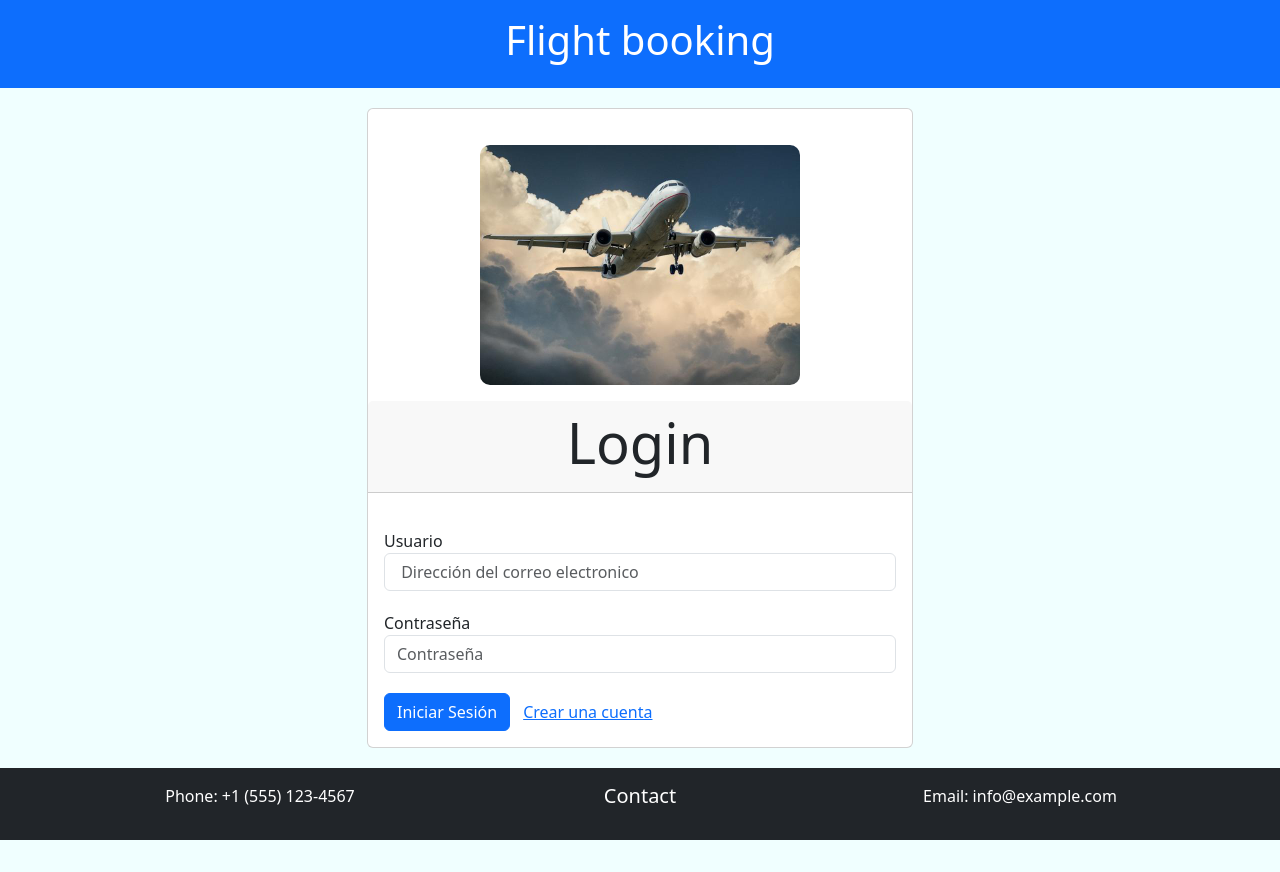
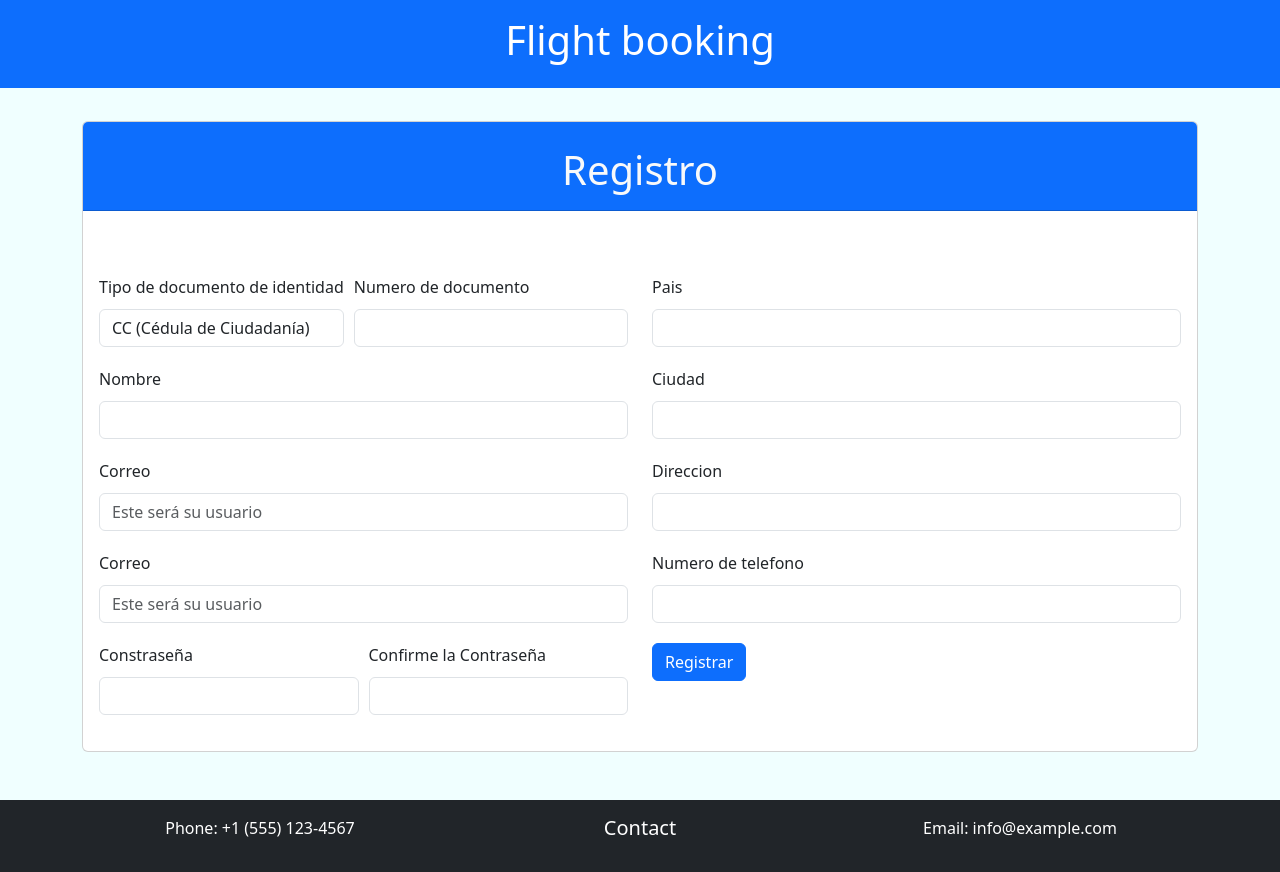
Before and after one commit to DanielMurciaPerdomo/flight-booking, a Vue app: page / in a window 1280 px wide. Before the commit the page ends 840 px from the top, so only its background shows below. Built offline with nearby package versions, Linux system fonts and the light colour scheme.

Commit message:
Navbar, SignUp y correcciones

```diff
--- a/public/index.html
+++ b/public/index.html
@@ -14,5 +14,6 @@
     </noscript>
     <div id="app"></div>
     <!-- built files will be auto injected -->
+    <script src="https://cdn.jsdelivr.net/npm/bootstrap@5.3.2/dist/js/bootstrap.bundle.min.js" integrity="sha384-C6RzsynM9kWDrMNeT87bh95OGNyZPhcTNXj1NW7RuBCsyN/o0jlpcV8Qyq46cDfL" crossorigin="anonymous"></script>
   </body>
 </html>
--- a/src/App.vue
+++ b/src/App.vue
@@ -1,26 +1,37 @@
 <template>
   <Header />
-  <Login />
+  <hr />
+  <SignUp />
+  <!-- <Navbar /> -->
+  <!-- <Login />  -->
   <Footer />
 </template>
 
 <script>
 import Header from './components/Header.vue';
 import Footer from './components/Footer.vue';
-import Login from './components/Login.vue';
+// import Login from './components/Login.vue';
+// import Navbar from './components/Navbar.vue';
+import SignUp from './components/SignUp.vue';
 
 export default {
   name: 'App',
   components: {
     Header,
-    Login,
+    SignUp,
+    // Login,
+    // Navbar,
     Footer
 }
 }
+
 </script>
 
 <style>
 body{
   background-color: azure;
 }
+hr{
+  color: azure;
+}
 </style>
--- a/src/components/Login.vue
+++ b/src/components/Login.vue
@@ -3,18 +3,18 @@
        <div class="row align-items-center h-100">
          <div class="col-6 mx-auto">
             <div class="card" >
-                <div class="card-body text-center">
-                    <img src="@/assets/avion.jpg" class="card-text" style="height: 15rem; border-radius: 10px;"  alt="Un avion de tema"/>
+                <div class="col-10 mx-auto">
+                    <img src="@/assets/avion.jpg" class="card-img" style="height: 15rem; border-radius: 10px;"  alt="Un avion de tema"/>
                 </div>
                 <div class="jumbotron">
                     <div class="card-header">
-                        <h1 class="display-4 text-center">Login</h1>
+                        <h1 class="display-4 text-center">Ingreso</h1>
                     </div>
                     <div class="card-body">
                         <form>
                         <div class="form-group">
                             <label for="username">Usuario</label>
-                            <input type="text" class="form-control" id="username" aria-describedby="usernameHelp" placeholder=" Dirección del correo electronico">
+                            <input type="email" class="form-control" id="username" aria-describedby="usernameHelp" placeholder=" Dirección del correo electronico">
                         </div>
                         <div class="form-group">
                             <label for="password">Contraseña</label>
--- /dev/null
+++ b/src/components/Navbar.vue
@@ -0,0 +1,52 @@
+<template>
+  <div class="container h-100">
+    <div class="row align-items-center h-100">
+      <div class="col-20 mx-auto">
+        <div class="card text-bg-primary">
+          <div class="card-body">
+            <nav class="navbar navbar-expand-lg bg-primary">
+              <div class="container-fluid">
+                <a class="navbar-brand text-light" href="#">Inicio</a>
+                <button class="navbar-toggler" type="button" data-bs-toggle="collapse" data-bs-target="#navbarSupportedContent" aria-controls="navbarSupportedContent" aria-expanded="false" aria-label="Toggle navigation">
+                  <span class="navbar-toggler-icon"></span>
+                </button>
+                <div class="collapse navbar-collapse" id="navbarSupportedContent">
+                  <ul class="navbar-nav me-auto mb-2 mb-lg-0">
+                    <li class="nav-item">
+                      <a class="nav-link active text-light" aria-current="page" href="#">Home</a>
+                    </li>
+                    <li class="nav-item">
+                      <a class="nav-link text-light" href="#">Link</a>
+                    </li>
+                    <li class="nav-item dropdown">
+                      <a class="nav-link dropdown-toggle text-light" href="#" role="button" data-bs-toggle="dropdown" aria-expanded="false">
+                        Dropdown
+                      </a>
+                      <ul class="dropdown-menu">
+                        <li><a class="dropdown-item text-primary" href="#">Action</a></li>
+                        <li><a class="dropdown-item text-primary" href="#">Another action</a></li>
+                        <li><hr class="dropdown-divider"></li>
+                        <li><a class="dropdown-item text-primary" href="#">Something else here</a></li>
+                      </ul>
+                    </li>
+                  </ul>
+                  <form class="d-flex" role="search">
+                    <input class="form-control me-2" type="search" placeholder="Search" aria-label="Search">
+                    <button class="btn btn-info" type="submit">Search</button>
+                  </form>
+                </div>
+              </div>
+            </nav>
+          </div>
+        </div>
+      </div>
+    </div>
+  </div>
+</template>
+
+<script>
+export default {
+  // eslint-disable-next-line vue/multi-word-component-names
+  name: 'Nav-bar',
+}
+</script>
--- /dev/null
+++ b/src/components/SignUp.vue
@@ -0,0 +1,96 @@
+<template>
+    <div class="container mb-5">
+        <div class="card">
+            <div class="card-header bg-primary">
+                <h1 class="text-center mt-3 text-light">Registro</h1>
+            </div>
+            <div class="card-body">
+                <form class="mt-5">
+                    <div class="row">
+                        <div class="col-md-6">
+                            <div class="d-flex">
+                                <div>
+                                    <div class="form-group">
+                                        <label for="tipoDocumento">Tipo de documento de identidad</label>
+                                        <select class="form-control" id="tipoDocumento" required>
+                                            <option>CC (Cédula de Ciudadanía)</option>
+                                            <option>CE (Cédula de Extranjería)</option>
+                                            <option>TI (Tarjeta de Identidad)</option>
+                                            <option>PPN (Pasaporte)</option>
+                                        </select>
+                                    </div>
+                                </div>
+                                <div class="flex-grow-1" style="padding-left: 10px;">
+                                    <div class="form-group">
+                                        <label for="numeroDocumento">Numero de documento</label>
+                                        <input type="text" class="form-control" id="numeroDocumento" required>
+                                    </div>
+                                </div>
+                            </div>
+                            <div class="form-group">
+                                <label for="nombre">Nombre</label>
+                                <input type="text" class="form-control" id="nombre" required>
+                            </div>
+                            <div class="form-group">
+                                <label for="correo">Correo</label>
+                                <input type="email" class="form-control" id="correo" required placeholder="Este será su usuario">
+                            </div>
+                            <div class="form-group">
+                                <label for="correo">Correo</label>
+                                <input type="email" class="form-control" id="correo" required placeholder="Este será su usuario">
+                            </div>
+                            <div class="d-flex">
+                                <div class="flex-grow-1">
+                                    <div class="form-group">
+                                        <label for="Contraseña">Constraseña</label>
+                                        <input type="password" class="form-control" id="numeroDocumento" required>
+                                    </div>
+                                </div>
+                                <div class="flex-grow-1" style="padding-left: 10px;">
+                                    <div class="form-group">
+                                        <label for="Confirmacion">Confirme la Contraseña</label>
+                                        <input type="password" class="form-control" id="numeroDocumento" required>
+                                    </div>
+                                </div>
+                            </div>
+                        </div>
+                        <div class="col-md-6">
+                            <div class="form-group">
+                                <label for="pais">Pais</label>
+                                <input type="text" class="form-control" id="pais" required>
+                            </div>
+                            <div class="form-group">
+                                <label for="ciudad">Ciudad</label>
+                                <input type="text" class="form-control" id="ciudad" required>
+                            </div>
+                            <div class="form-group">
+                                <label for="direccion">Direccion</label>
+                                <input type="text" class="form-control" id="direccion" required>
+                            </div>
+                            <div class="form-group">
+                                <label for="numeroTelefono">Numero de telefono</label>
+                                <input type="text" class="form-control" id="numeroTelefono" required>
+                            </div>
+                            <button type="submit" class="btn btn-primary">Registrar</button>
+                        </div>
+                    </div>
+                </form>
+            </div>
+        </div>
+    </div>
+</template>
+
+<script>
+export default {
+  // eslint-disable-next-line vue/multi-word-component-names
+  name: 'Sign-up',
+}
+</script>
+<style>
+.form-group{
+    margin-bottom: 20px;
+}
+.form-control{
+    margin-top: 10px;
+}
+</style>
```
